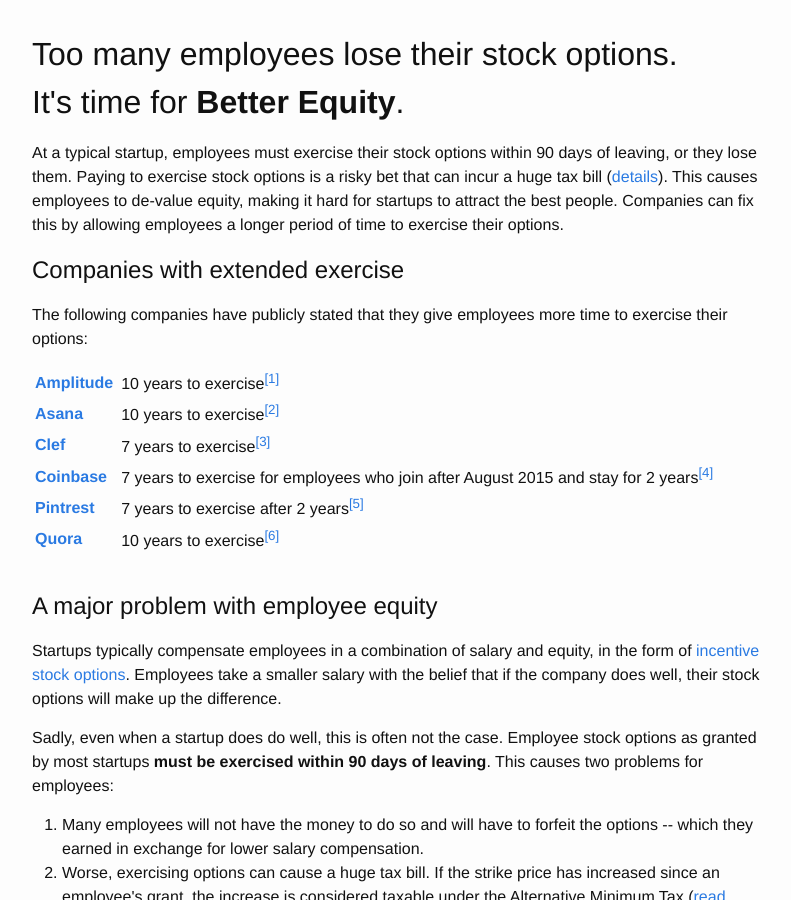
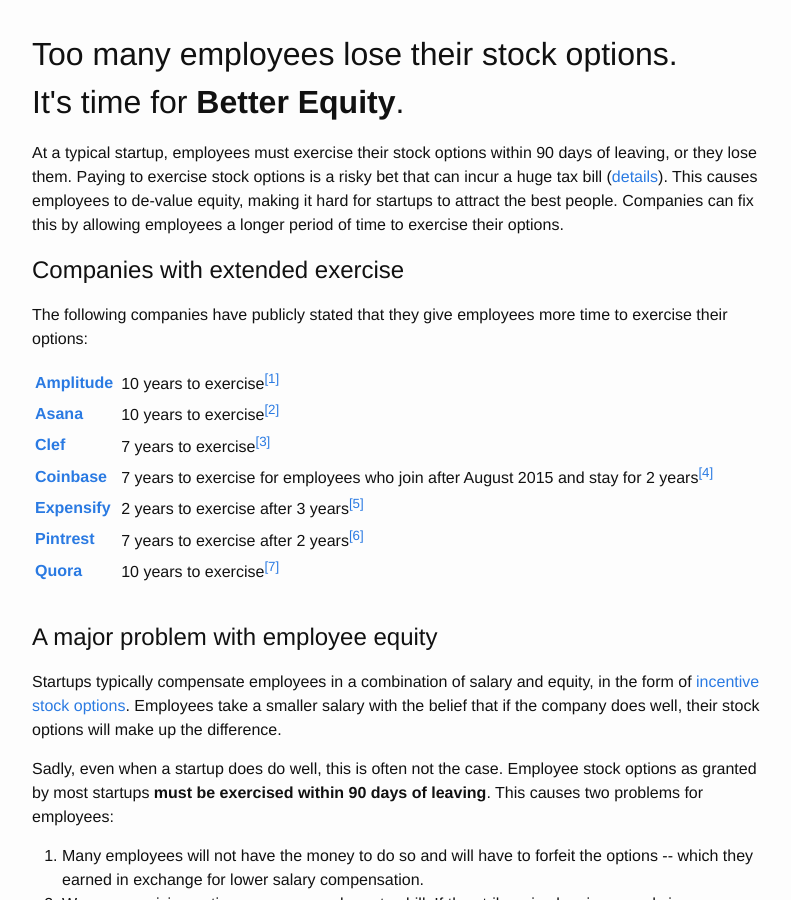
Before and after one commit to look/better-equity, a Jekyll site: the page built from index.html, in a window 1280 px wide and 900 px high. Shown: the whole window, without its empty margins (238-1029 px from the left). Built offline with Jekyll 4.4.1, drawn with Linux system fonts in a browser that asks for light colours.

Commit message:
Add Expensify via holman/extended-exercise-windows

```diff
--- a/index.html
+++ b/index.html
@@ -17,6 +17,10 @@ companies:
     url: https://www.coinbase.com/
     details: 7 years to exercise for employees who join after August 2015 and stay for 2 years
     details_url: https://medium.com/@barmstrong/improving-equity-compensation-at-coinbase-8749979409c3
+  - name: Expensify
+    url: https://www.expensify.com/
+    details: 2 years to exercise after 3 years
+    details_url: http://blog.expensify.com/2015/10/05/building-a-pro-employee-company-updating-equity-distribution-at-expensify/
   - name: Pintrest
     url: https://www.pinterest.com/
     details: 7 years to exercise after 2 years
```
